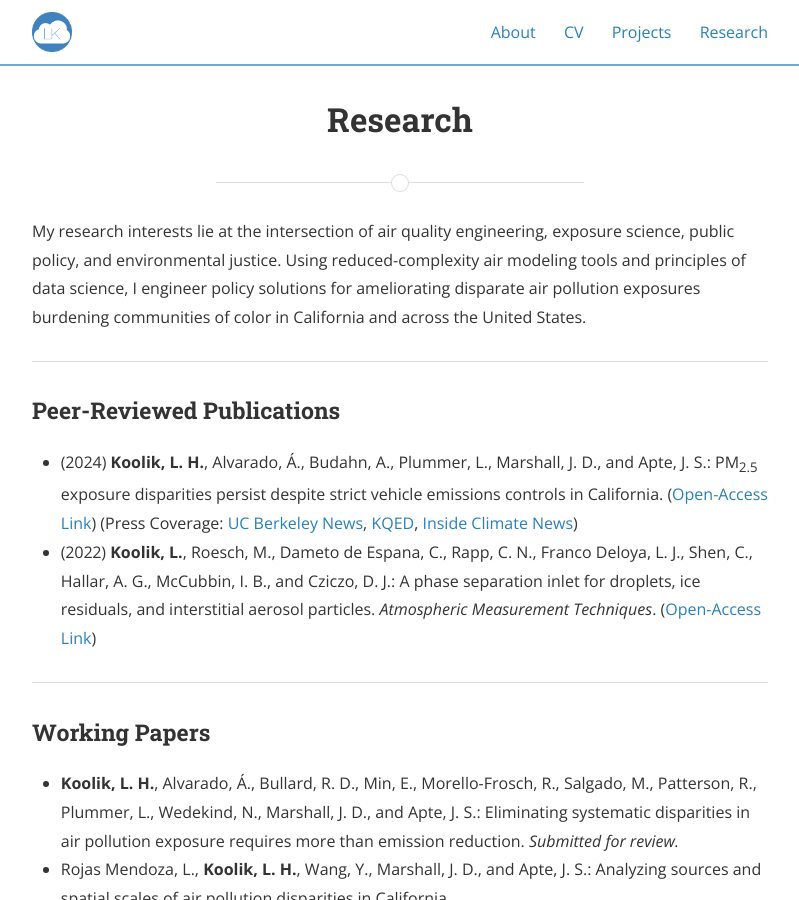
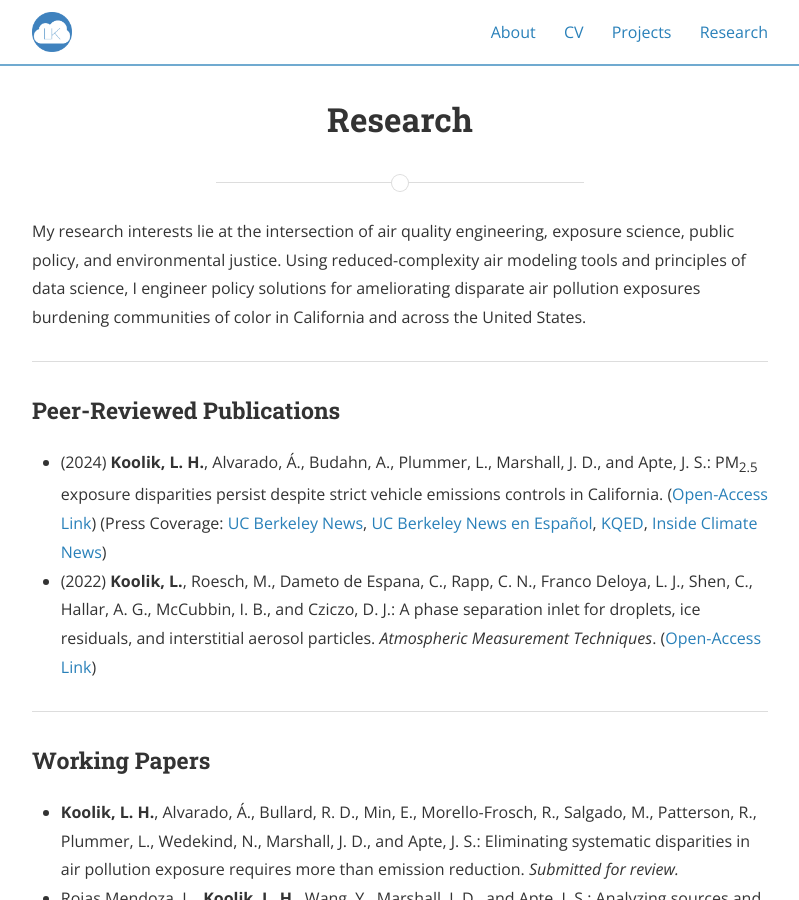
Before and after one commit to lkoolik/lkoolik.github.io, a Jekyll site: the page built from research.md, in a window 1280 px wide and 900 px high. Shown: the whole window, without its empty margins (240-1039 px from the left). Built offline with Jekyll 4.4.1, drawn with Linux system fonts in a browser that asks for light colours; nearby versions of some CDN libraries.

Commit message:
Update research.md

```diff
--- a/research.md
+++ b/research.md
@@ -12,7 +12,7 @@
 
 <h3>Peer-Reviewed Publications</h3>
 <ul>
-  <li>(2024) <b>Koolik, L. H.</b>, Alvarado, Á., Budahn, A., Plummer, L., Marshall, J. D., and Apte, J. S.: PM<sub>2.5</sub> exposure disparities persist despite strict vehicle emissions controls in California. (<a href="https://doi.org/10.1126/sciadv.adn8544">Open-Access Link</a>) (Press Coverage: <a href="https://news.berkeley.edu/2024/09/11/california-has-dramatically-improved-its-air-quality-but-racial-disparities-persist/">UC Berkeley News</a>, <a href="https://www.kqed.org/science/1994307/californians-are-breathing-far-less-vehicle-pollution-but-disparities-are-widening">KQED</a>, <a href="https://insideclimatenews.org/news/11092024/california-vehicle-emissions-exposure-disparity/">Inside Climate News</a>)</li>
+  <li>(2024) <b>Koolik, L. H.</b>, Alvarado, Á., Budahn, A., Plummer, L., Marshall, J. D., and Apte, J. S.: PM<sub>2.5</sub> exposure disparities persist despite strict vehicle emissions controls in California. (<a href="https://doi.org/10.1126/sciadv.adn8544">Open-Access Link</a>) (Press Coverage: <a href="https://news.berkeley.edu/2024/09/11/california-has-dramatically-improved-its-air-quality-but-racial-disparities-persist/">UC Berkeley News</a>, <a href="https://news.berkeley.edu/2024/09/13/california-ha-mejorado-la-calidad-del-aire-pero-persisten-las-desigualdades-raciales-etnicas/">UC Berkeley News en Español</a>, <a href="https://www.kqed.org/science/1994307/californians-are-breathing-far-less-vehicle-pollution-but-disparities-are-widening">KQED</a>, <a href="https://insideclimatenews.org/news/11092024/california-vehicle-emissions-exposure-disparity/">Inside Climate News</a>)</li>
   <li>(2022) <b>Koolik, L.</b>, Roesch, M., Dameto de Espana, C., Rapp, C. N., Franco Deloya, L. J., Shen, C., Hallar, A. G., McCubbin, I. B., and Cziczo, D. J.: A phase separation inlet for droplets, ice residuals, and interstitial aerosol particles. <i> Atmospheric Measurement Techniques</i>. (<a href="https://doi.org/10.5194/amt-15-3213-2022">Open-Access Link</a>)</li>
 </ul>
 
```
